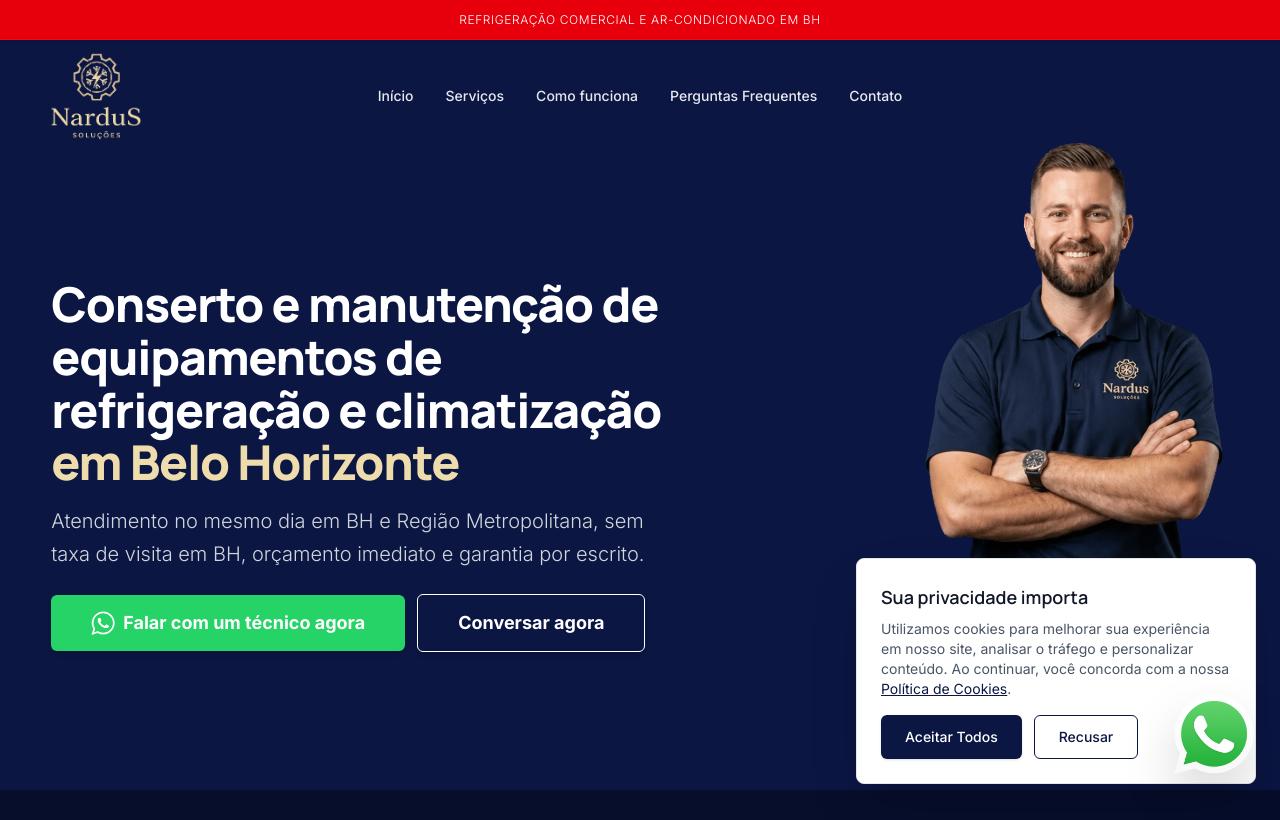
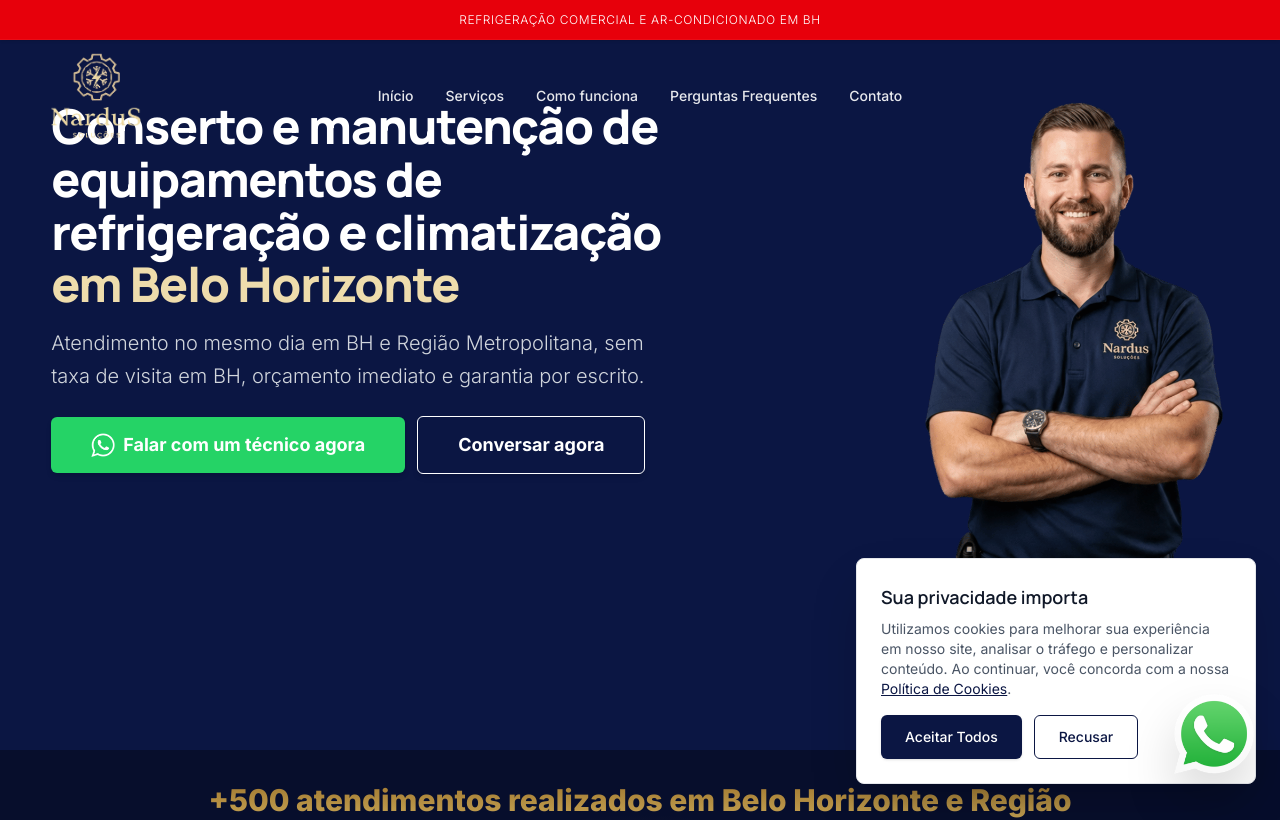
Before and after one commit to t0non/lpNardus, a Next.js app: page / in a window 1280 px wide. Shown: the top 820 px of the page. Built offline with nearby package versions, Linux system fonts and the light colour scheme.

Commit message:
style: move hero content higher with align-items start and reduced padding

```diff
--- a/src/app/globals.css
+++ b/src/app/globals.css
@@ -87,10 +87,10 @@ body {
 .hero-inner {
   display: grid;
   grid-template-columns: minmax(0, 1.1fr) minmax(360px, 0.8fr);
-  align-items: center;
+  align-items: start;
   gap: clamp(48px, 7vw, 110px);
   min-height: auto;
-  padding-top: 140px;
+  padding-top: 100px;
   padding-bottom: 0;
 }
 
```
